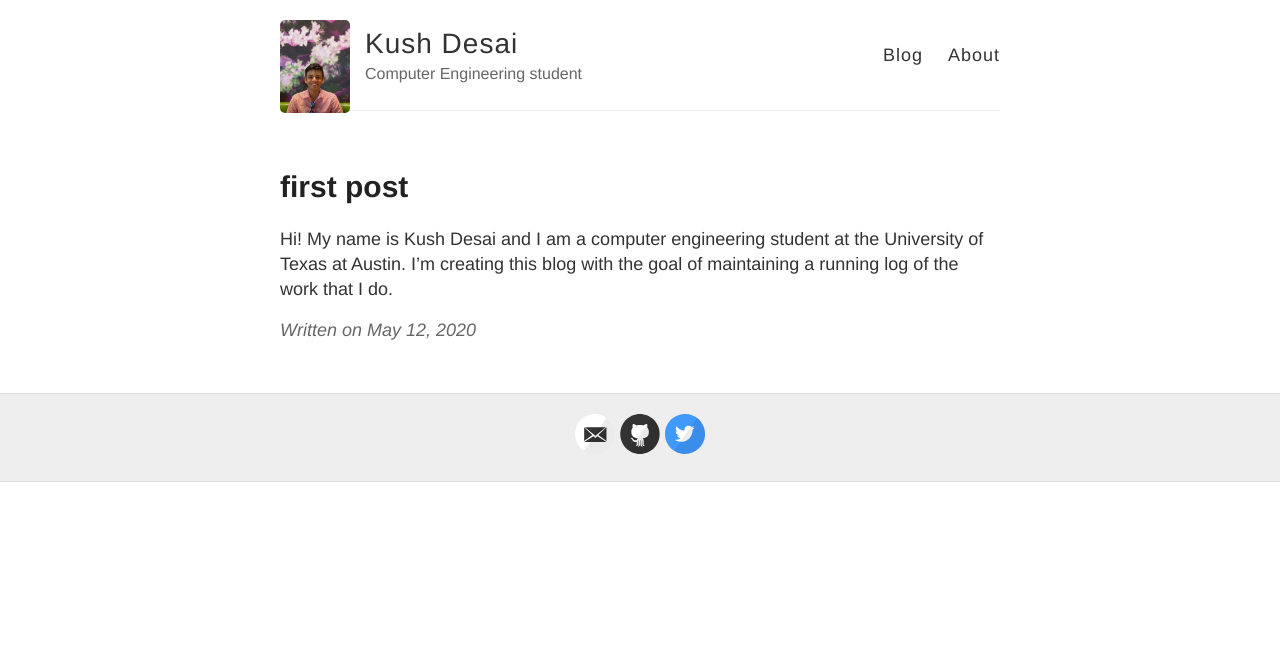
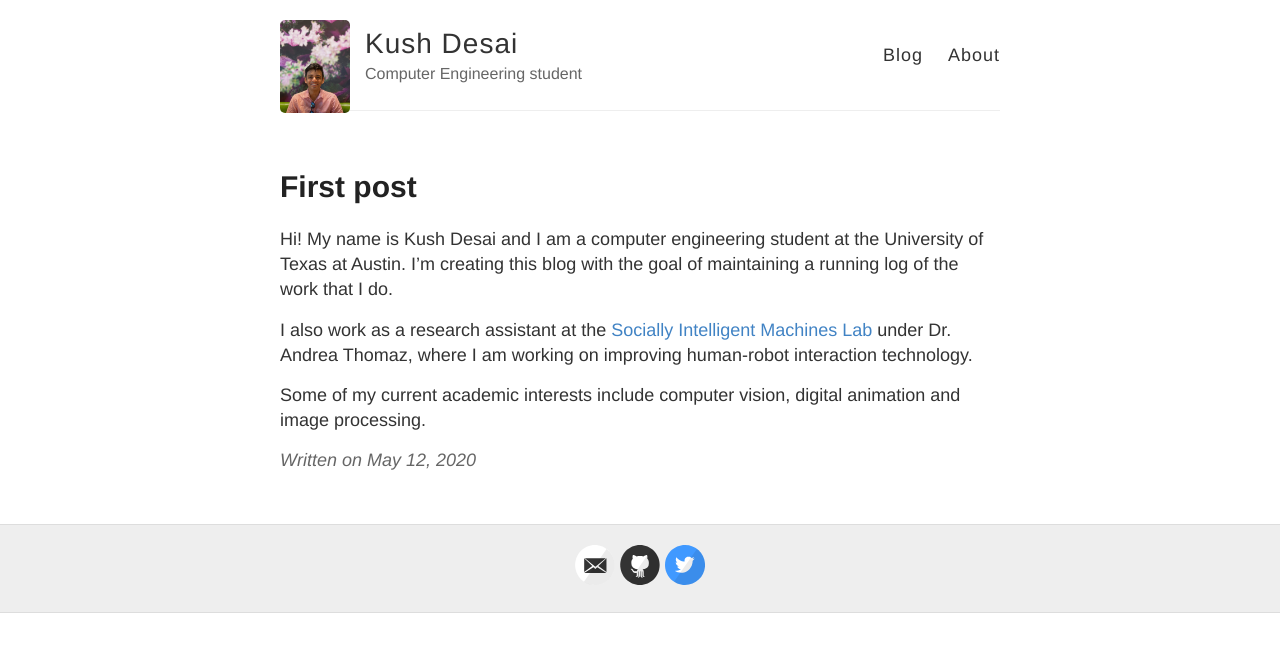
Before and after one commit to kdesai2018/kdesai2018.github.io, a Jekyll site: the page built from _posts/2020-05-12-first-post.md, in a window 1280 px wide. Shown: the top 652 px of the page. Built offline with Jekyll 4.4.1, drawn with Linux system fonts in a browser that asks for light colours.

Commit message:
update first post

```diff
--- a/_posts/2020-05-12-first-post.md
+++ b/_posts/2020-05-12-first-post.md
@@ -1,8 +1,11 @@
 ---
 layout: post
-title: first post
+title: First post
 ---
 
 Hi! My name is Kush Desai and I am a computer engineering student at the University of Texas at Austin. I'm creating this blog with the goal of maintaining a running log of the work that I do.
 
+I also work as a research assistant at the [Socially Intelligent Machines Lab](http://sim.ece.utexas.edu/) under Dr. Andrea Thomaz, where I am working on improving human-robot interaction technology.
+
+Some of my current academic interests include computer vision, digital animation and image processing.
 <!-- ![_config.yml]({{ site.baseurl }}/images/config.png) -->
```
